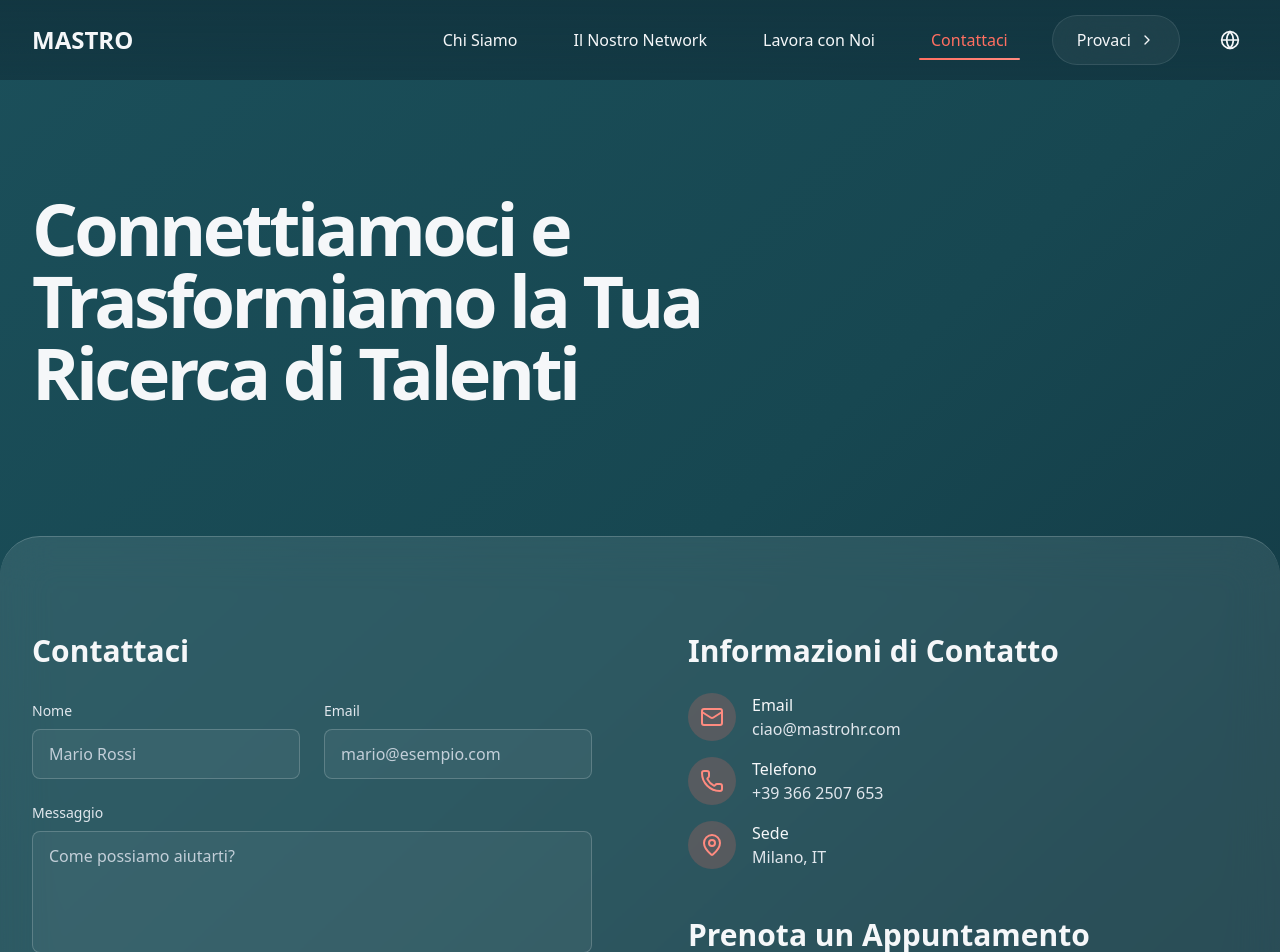
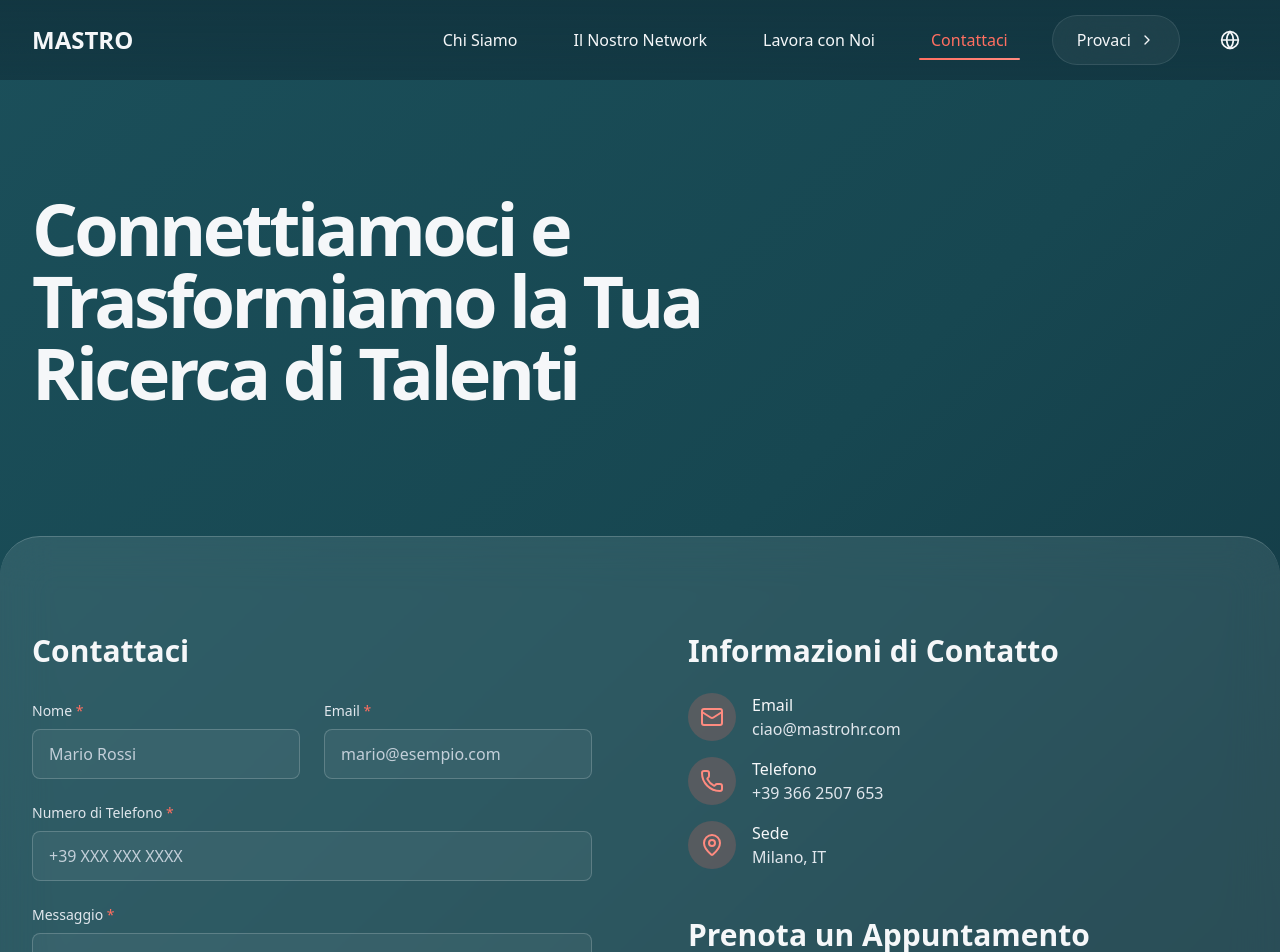
Before and after one commit to Mastro-HR/Landing, a React app: page /contact-sales in a window 1280 px wide. Shown: the top 952 px of the page. Built offline with nearby package versions, Linux system fonts and the light colour scheme.

Commit message:
Updated Version

```diff
--- a/src/pages/ContactPage.jsx
+++ b/src/pages/ContactPage.jsx
@@ -10,12 +10,29 @@ const ContactPage = () => {
   const [isCalendlyOpen, setIsCalendlyOpen] = useState(false);
   const [isSubmitting, setIsSubmitting] = useState(false);
   const [submitStatus, setSubmitStatus] = useState(null);
+  const [formErrors, setFormErrors] = useState({});
   const formRef = useRef();
   const { language } = useLanguage();
   const t = translations[language].contact;
 
+  const validatePhoneNumber = (phone) => {
+    const phoneRegex = /^\+?[\d\s-()]{10,}$/;
+    return phoneRegex.test(phone);
+  };
+
   const handleSubmit = async (e) => {
     e.preventDefault();
+    setFormErrors({});
+
+    const phone = formRef.current.user_phone.value;
+    if (!validatePhoneNumber(phone)) {
+      setFormErrors(prev => ({
+        ...prev,
+        phone: t.form.fields.phone.error || 'Please enter a valid phone number'
+      }));
+      return;
+    }
+
     setIsSubmitting(true);
     setSubmitStatus(null);
 
@@ -23,6 +40,7 @@ const ContactPage = () => {
       const formData = {
         user_name: formRef.current.user_name.value,
         user_email: formRef.current.user_email.value,
+        user_phone: phone,
         message: formRef.current.message.value,
         company_name: 'Mastro HR',
         recipient_name: 'Mastro',
@@ -30,10 +48,10 @@ const ContactPage = () => {
       };
 
       const result = await emailjs.send(
-        'service_125thg3', // ServiceID
-        'template_cxqhkvt', // TemplateID
+        'service_125thg3',
+        'template_cxqhkvt',
         formData,
-        'pCtFfq9ELn8aEBTtz' // Public Key
+        'pCtFfq9ELn8aEBTtz'
       );
 
       if (result.text === 'OK') {
@@ -87,6 +105,28 @@ const ContactPage = () => {
     </motion.div>
   );
 
+  const InputField = ({ id, label, type, placeholder, required = true, error }) => (
+    <div>
+      <label className="block text-sm font-medium text-primary-100 mb-2" htmlFor={id}>
+        {label} {required && <span className="text-accent-500">*</span>}
+      </label>
+      <input
+        id={id}
+        name={id}
+        type={type}
+        required={required}
+        className={`w-full px-4 py-3 bg-primary-50/5 border ${
+          error ? 'border-red-400' : 'border-primary-50/20'
+        } rounded-lg text-primary-50 placeholder-primary-200 focus:outline-none focus:border-accent-500
+        transition-colors duration-200`}
+        placeholder={placeholder}
+      />
+      {error && (
+        <p className="mt-1 text-sm text-red-400">{error}</p>
+      )}
+    </div>
+  );
+
   return (
     <div className="min-h-screen bg-gradient-to-br from-teal-500 via-teal-600 to-teal-700 overflow-hidden">
       <div className="absolute inset-0 bg-grid opacity-20" />
@@ -114,40 +154,31 @@ const ContactPage = () => {
                 <h2 className="text-3xl font-bold text-primary-50 mb-8">{t.form.title}</h2>
                 <form ref={formRef} onSubmit={handleSubmit} className="space-y-6">
                   <div className="grid sm:grid-cols-2 gap-6">
-                    <div>
-                      <label className="block text-sm font-medium text-primary-100 mb-2" htmlFor="user_name">
-                        {t.form.fields.name.label}
-                      </label>
-                      <input
+                    <InputField
                       id="user_name"
-                        name="user_name"
+                      label={t.form.fields.name.label}
                       type="text"
-                        required
-                        className="w-full px-4 py-3 bg-primary-50/5 border border-primary-50/20 rounded-lg
-                        text-primary-50 placeholder-primary-200 focus:outline-none focus:border-accent-500
-                        transition-colors duration-200"
                       placeholder={t.form.fields.name.placeholder}
                     />
-                    </div>
-                    <div>
-                      <label className="block text-sm font-medium text-primary-100 mb-2" htmlFor="user_email">
-                        {t.form.fields.email.label}
-                      </label>
-                      <input
+                    <InputField
                       id="user_email"
-                        name="user_email"
+                      label={t.form.fields.email.label}
                       type="email"
-                        required
-                        className="w-full px-4 py-3 bg-primary-50/5 border border-primary-50/20 rounded-lg
-                        text-primary-50 placeholder-primary-200 focus:outline-none focus:border-accent-500
-                        transition-colors duration-200"
                       placeholder={t.form.fields.email.placeholder}
                     />
                   </div>
-                  </div>
+
+                  <InputField
+                    id="user_phone"
+                    label={t.form.fields.phone.label}
+                    type="tel"
+                    placeholder={t.form.fields.phone.placeholder || "+1 (555) 000-0000"}
+                    error={formErrors.phone}
+                  />
+
                   <div>
                     <label className="block text-sm font-medium text-primary-100 mb-2" htmlFor="message">
-                        {t.form.fields.message.label}
+                      {t.form.fields.message.label} <span className="text-accent-500">*</span>
                     </label>
                     <textarea
                       id="message"
@@ -247,9 +278,7 @@ const ContactPage = () => {
               initial={{ scale: 0.9, opacity: 0 }}
               animate={{ scale: 1, opacity: 1 }}
               exit={{ scale: 0.9, opacity: 0 }}
-              className="bg-white rounded-lg w-full max-w-2xl relative"
-              onClick={(e) => e.stopPropagation()}>
-              {/* Close button */}
+              className="bg-white rounded-lg w-full max-w-2xl relative">
               <button
                 onClick={() => setIsCalendlyOpen(false)}
                 className="absolute right-2 top-2 z-50 p-2 rounded-full hover:bg-gray-100 transition-colors duration-200"
@@ -257,7 +286,6 @@ const ContactPage = () => {
                 <XCircle className="w-6 h-6 text-gray-600" />
               </button>
 
-              {/* Add padding to account for the close button */}
               <div className="pt-12">
                 <InlineWidget
                   url="https://calendly.com/michelepavone-info/30min"
--- a/src/translation/index.js
+++ b/src/translation/index.js
@@ -270,11 +270,16 @@ export const translations = {
           fields: {
             name: {
               label: "Name",
-              placeholder: "John Doe"
+              placeholder: "John Smith"
             },
             email: {
               label: "Email",
               placeholder: "john@example.com"
+            },
+            phone: {
+              label: "Phone Number",
+              placeholder: "+1 (555) 000-0000",
+              error: "Please enter a valid phone number"
             },
             message: {
               label: "Message",
@@ -282,8 +287,8 @@ export const translations = {
             }
           },
           submitButton: "Send Message",
-          successMessage: "Thank you for reaching out! Your message has been sent successfully. We'll get back to you shortly.",
-          errorMessage: "We apologize, but there was an error sending your message. Please try again or contact us directly at ciao@mastrohr.com"
+          successMessage: "Thank you for contacting us! Your message has been sent successfully. We will respond as soon as possible.",
+          errorMessage: "We apologize, but there was an error sending your message. Please try again or contact us directly at hello@mastrohr.com"
         },
         info: {
           title: "Contact Information",
@@ -689,6 +694,11 @@ export const translations = {
               label: "Email",
               placeholder: "mario@esempio.com"
             },
+            phone: {
+              label: "Numero di Telefono",
+              placeholder: "+39 XXX XXX XXXX",
+              error: "Inserisci un numero di telefono valido"
+            },
             message: {
               label: "Messaggio",
               placeholder: "Come possiamo aiutarti?"
```
Lines whose indentation alone changed are shown as unchanged.
